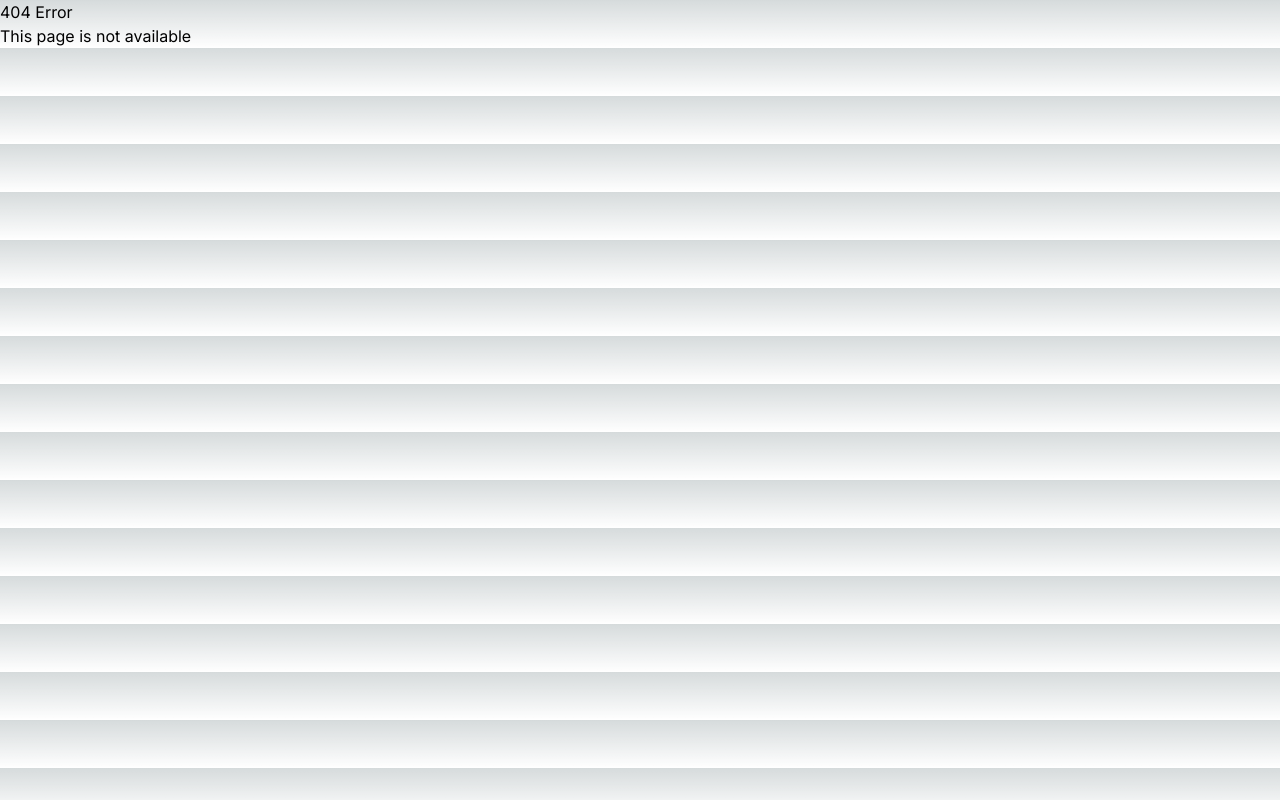
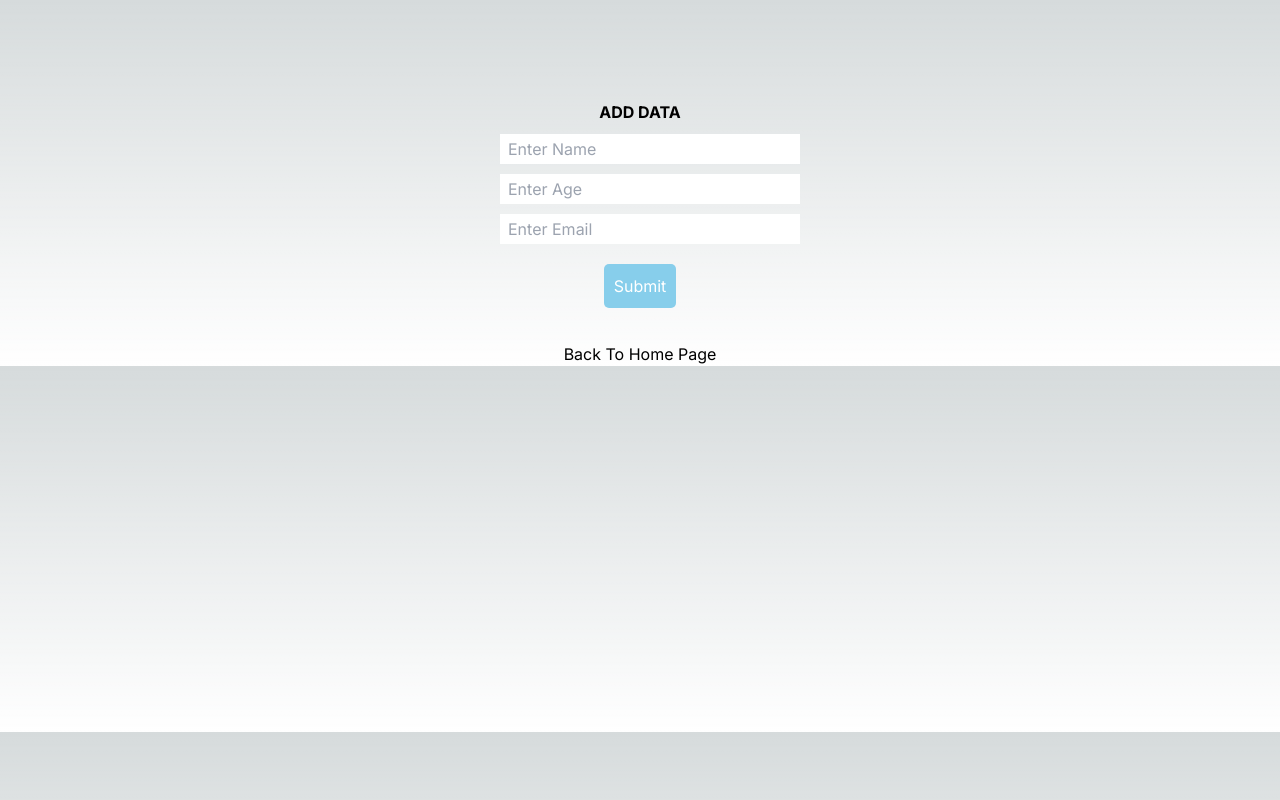
Before and after one commit to amitroy497/full-next-study, a Next.js app: page /integratePostApiWithUI in a window 1280 px wide. Before the commit this address had no page. Built offline with nearby package versions, Linux system fonts and the light colour scheme.

Commit message:
30. Integrate Static Post Api With UI

```diff
--- /dev/null
+++ b/src/app/integratePostApiWithUI/custom.module.css
@@ -0,0 +1,26 @@
+.inputField {
+	display: block;
+	margin: 10px;
+	height: 30px;
+	width: 300px;
+	padding: 8px;
+	color: grey;
+}
+.btn {
+	background-color: skyblue;
+	color: #fff;
+	border: 0;
+	width: 300;
+	margin: 10px;
+	padding: 10px;
+	border-radius: 5px;
+	cursor: pointer;
+}
+.addDiv {
+	margin: 100px auto 0 auto;
+	text-align: center;
+	width: 300px;
+}
+.h1Class {
+	font-weight: bold;
+}
--- /dev/null
+++ b/src/app/integratePostApiWithUI/page.tsx
@@ -0,0 +1,60 @@
+'use client';
+import { useState } from 'react';
+import Link from 'next/link';
+import custom from './custom.module.css';
+
+const IntegratePostApiWithUIPage = () => {
+	const [name, setName] = useState<string>('');
+	const [age, setAge] = useState<number>();
+	const [email, setEmail] = useState<string>('');
+
+	const submitData = async () => {
+		const data = await fetch(
+			'http://localhost:3000/api/apiRoutesWithStaticData',
+			{
+				method: 'POST',
+				body: JSON.stringify({
+					name: name,
+					age: age,
+					email: email,
+				}),
+			}
+		);
+		const response = await data.json();
+		if (response.success) {
+			return alert('New Data Created');
+		}
+		return alert('Error, please try again');
+	};
+	return (
+		<div className={custom.addDiv}>
+			<h1 className={custom.h1Class}>ADD DATA</h1>
+			<input
+				className={custom.inputField}
+				value={name}
+				placeholder='Enter Name'
+				onChange={(e) => setName(e.target.value)}
+			/>
+			<input
+				className={custom.inputField}
+				value={age}
+				placeholder='Enter Age'
+				onChange={(e) => setAge(Number(e.target.value))}
+			/>
+			<input
+				className={custom.inputField}
+				value={email}
+				placeholder='Enter Email'
+				onChange={(e) => setEmail(e.target.value)}
+			/>
+			<button className={custom.btn} onClick={submitData}>
+				Submit
+			</button>
+			<br />
+			<br />
+			<Link href='/'>Back To Home Page</Link>
+		</div>
+	);
+};
+
+export default IntegratePostApiWithUIPage;
--- a/src/app/page.tsx
+++ b/src/app/page.tsx
@@ -71,7 +71,12 @@ export default function Home() {
 			</Link>
 			<br />
 			<br />
-			<Link href='/callNextApi'>Go To Call Next Api Page Page</Link>
+			<Link href='/callNextApi'>Go To Call Next Api Page</Link>
+			<br />
+			<br />
+			<Link href='/integratePostApiWithUI'>
+				Go To Integrate Post Api With UI Page
+			</Link>
 			<br />
 			<br />
 			<br />
@@ -150,6 +155,10 @@ export default function Home() {
 			<button onClick={() => router.push('/callNextApi')}>
 				Navigate To Call Next Api Page
 			</button>
+			<br />
+			<button onClick={() => router.push('/integratePostApiWithUI')}>
+				Navigate To Integrate Post Api With UI Page
+			</button>
 		</main>
 	);
 }
```
